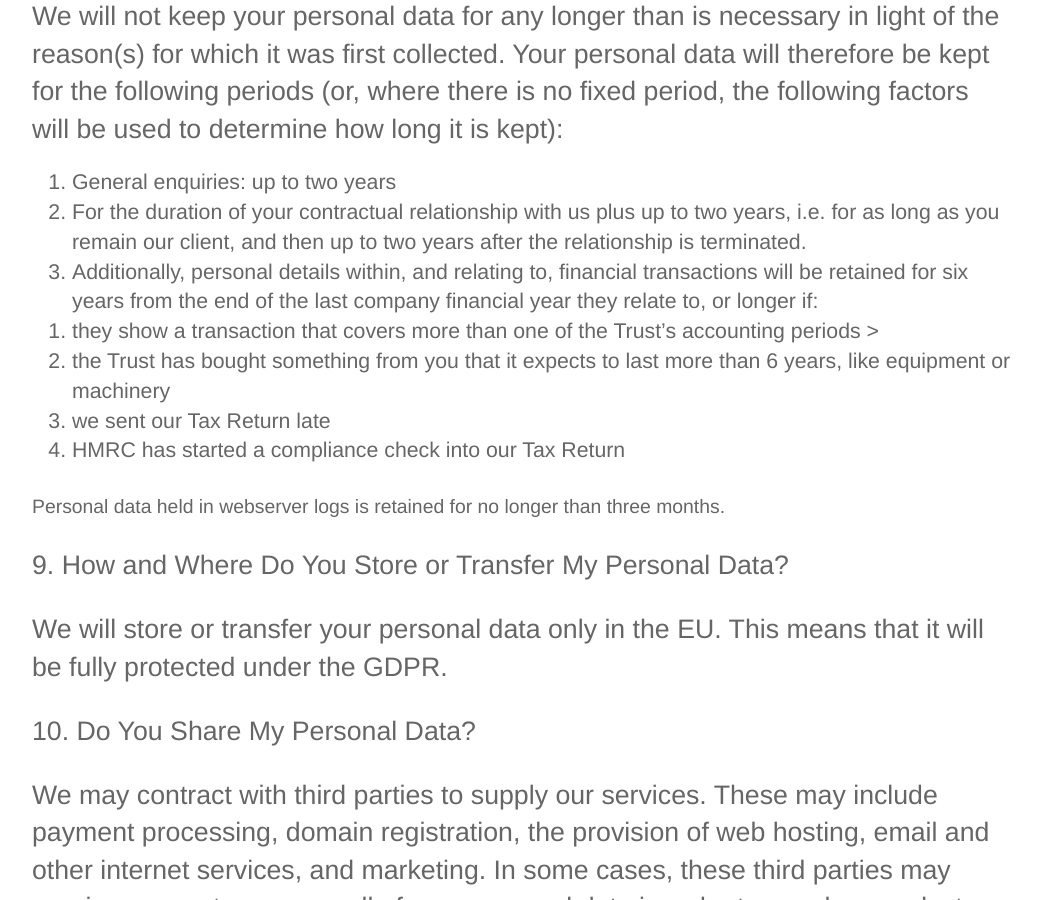
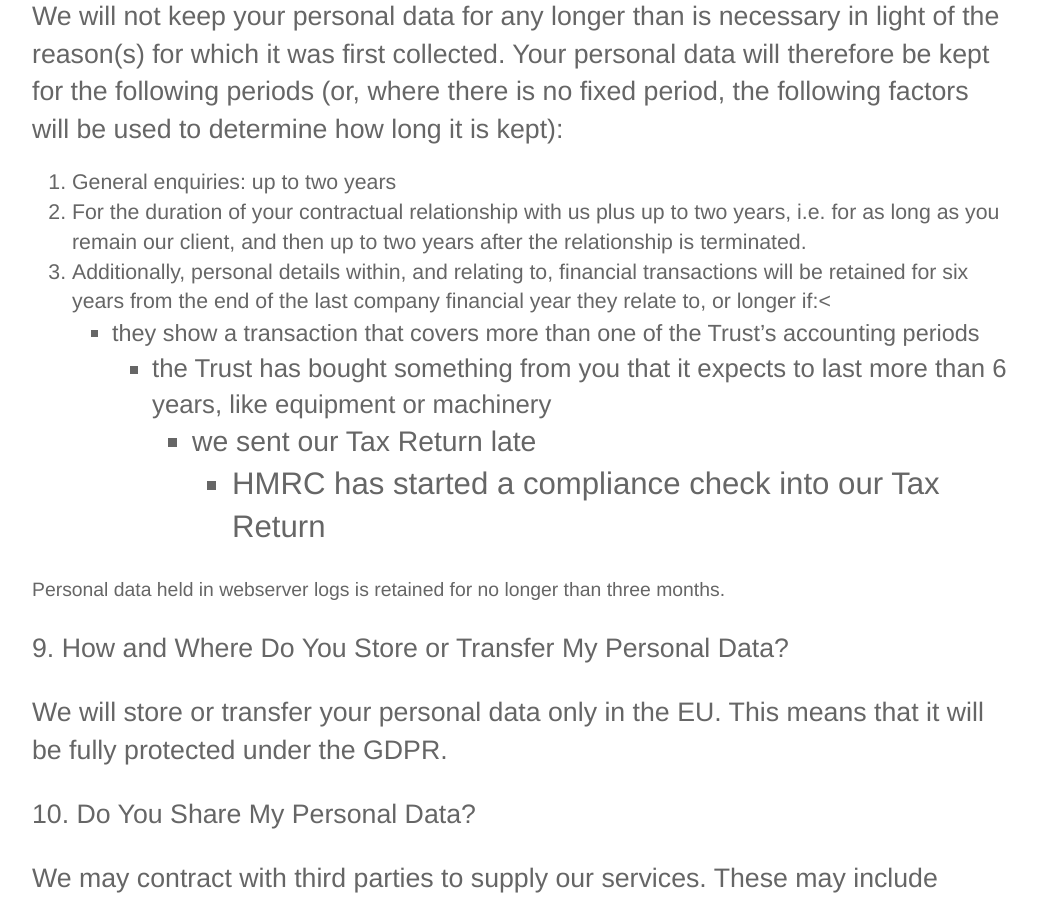
Before and after one commit to chriswilde1946/goodneighboursrp.org.uk, a Jekyll site: the page built from PrivacyPolicy.html, in a window 1280 px wide and 900 px high, scrolled down 3540 px. Shown: the whole window, without its empty margins (158-1199 px from the left). Built offline with Jekyll 4.4.1, drawn with Linux system fonts in a browser that asks for light colours.

```diff
--- a/PrivacyPolicy.html
+++ b/PrivacyPolicy.html
@@ -84,11 +84,11 @@ We will not keep your personal data for any longer than is necessary in light of
 <ol><li>	General enquiries: up to two years
 <li>	For the duration of your contractual relationship with us plus up to two years, i.e. for as long as you remain our client, and then up to two years after the relationship is
 terminated.
-<li>	Additionally, personal details within, and relating to, financial transactions will be retained for six years from the end of the last company financial year they relate to, or longer if:</ol>
-<ol><li>	they show a transaction that covers more than one of the Trust’s accounting periods
-><li>	the Trust has bought something from you that it expects to last more than 6 years, like equipment or machinery
-<li>	we sent our Tax Return late
-<li>	HMRC has started a compliance check into our Tax Return</ol><br>
+<li>	Additionally, personal details within, and relating to, financial transactions will be retained for six years from the end of the last company financial year they relate to, or longer if:<
+<ul><li>	they show a transaction that covers more than one of the Trust’s accounting periods
+<ul><li>	the Trust has bought something from you that it expects to last more than 6 years, like equipment or machinery
+<ul><li>	we sent our Tax Return late
+<ul><li>	HMRC has started a compliance check into our Tax Return</ol><br>
 	Personal data held in webserver logs is retained for no longer than three months.</p>
 
 				<p>9. How and Where Do You Store or Transfer My Personal Data?<p>
```
